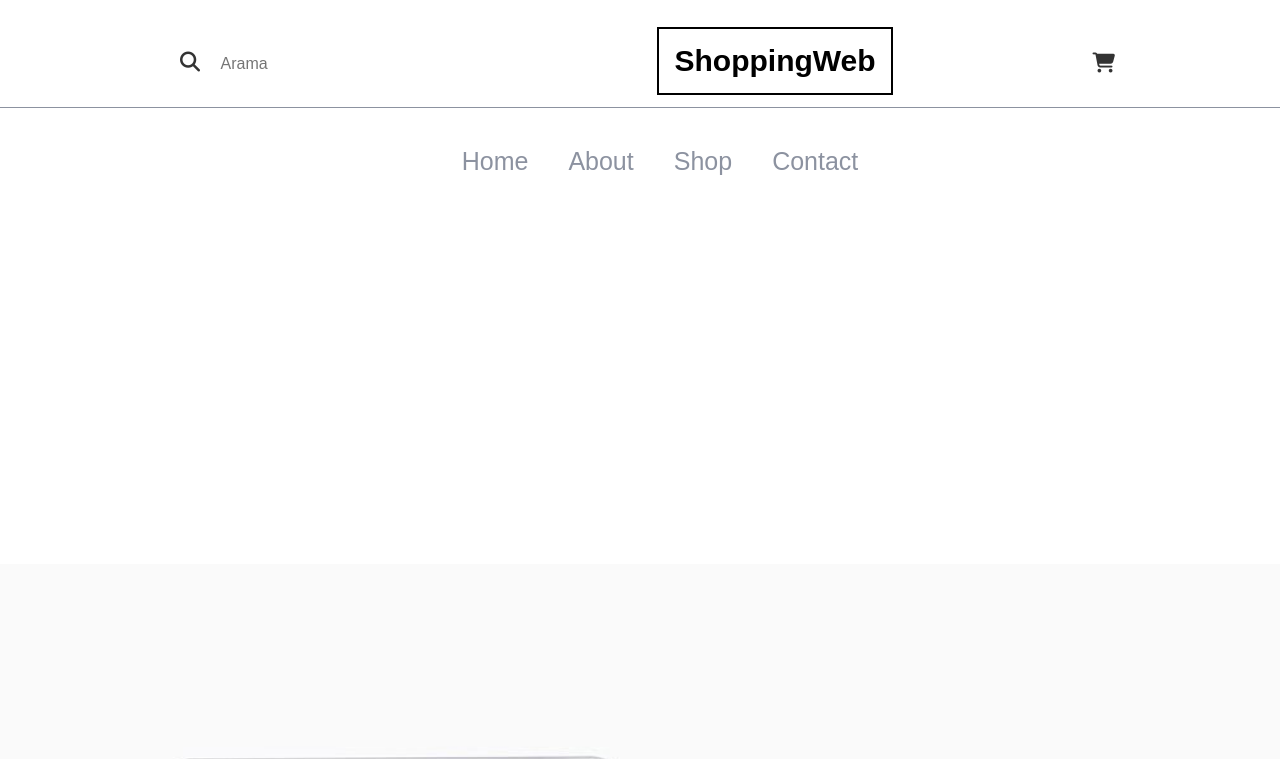
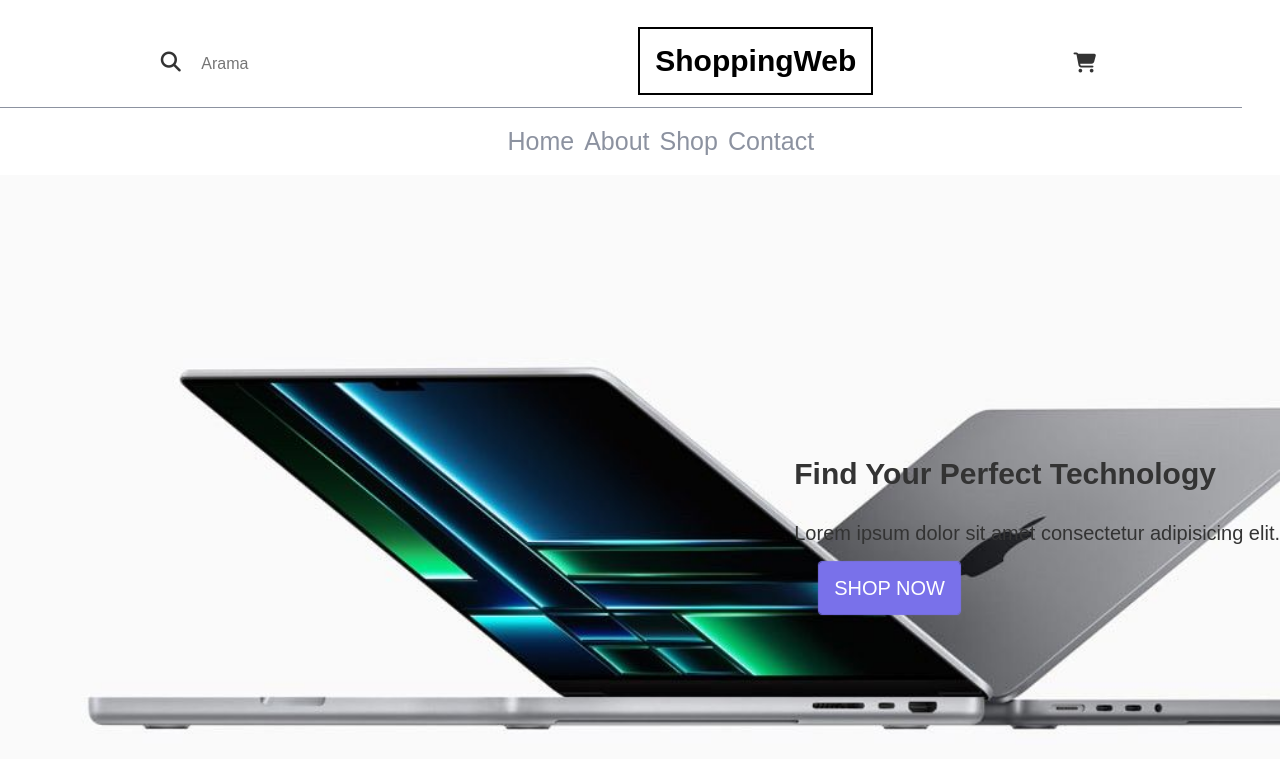
Before and after one commit to SeAkbs/shoppingWebsite, a plain HTML site: page index.html in a window 1280 px wide. Shown: the top 759 px of the page. Drawn offline with Linux system fonts and the light colour scheme.

Commit message:
css değişiklikler

```diff
--- a/style.css
+++ b/style.css
@@ -1,9 +1,12 @@
 html , body{
-     margin: 0%;
+     margin: 0;
      padding: 0;
      align-items: center;
      justify-content: center;
       font-family: sans-serif;
+}
+body section{
+    width: 97%;
 }
 .heading {
     margin-top: 20px;
@@ -56,10 +59,15 @@ html , body{
     display: flex;
     align-items: center;
     justify-content: center;
+    width: 100%;
 }
 
 .navBar ul {
     list-style-type: none;
+    display: flex;
+    align-items: center;
+     width: 100%;
+    justify-content: space-around;
 }
 
 .navBar ul li{
@@ -70,8 +78,8 @@ html , body{
     color: #8c92a0;
     font-size: 25px;
     display: inline-block;
-    padding: 15px;
-    margin: 5px;
+    height: fit-content;
+
 }
 
 .favContent {
```
